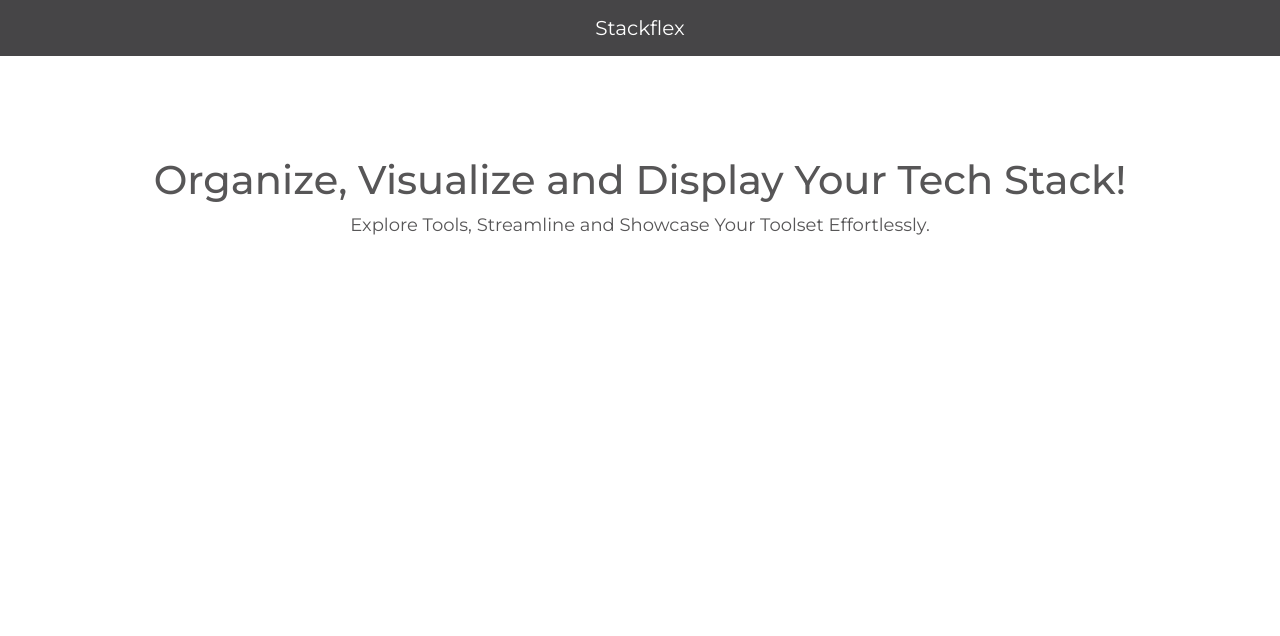
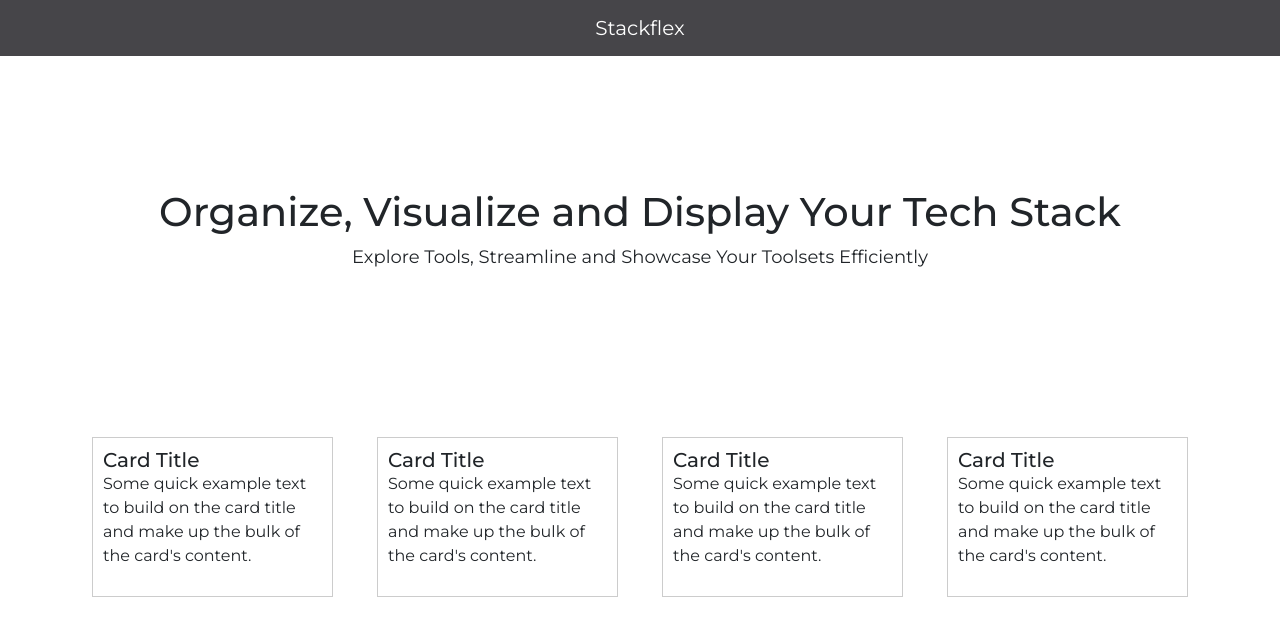
Before and after one commit to snoberyman/stack-flex, a React (Create React App) app: page / in a window 1280 px wide. Shown: the top 636 px of the page. Built offline with nearby package versions, Linux system fonts and the light colour scheme.

Commit message:
tool display boxes

```diff
--- a/src/App.css
+++ b/src/App.css
@@ -1,5 +1,6 @@
+/* brandig color */
 :root{
-    --main-color: #FF7517;
-    --secondary-color: #464547;
-    --secondary-color2: #575657;
+    --main-color: #FF7515;
+    --secondary-color: #464549;
+    --secondary-color2: #CCCCCC;
   }
--- a/src/components/Header.css
+++ b/src/components/Header.css
@@ -1,16 +1,27 @@
 @import '../App.css';
 
-.hero-h1{
-    color: var(--secondary-color2);
+/* header contianer padding  */
+.header-container{
+    padding: 5rem;
 }
 
+/* header font color */
+.hero-h1{
+    color: var(--secondary-color1);
+}
+
+/* main sub-header font */
 .hero-p{
     font-size: 18px;
-    color: var(--secondary-color2);
+    color: var(--secondary-color1);
 }
 
+/* behaviour on smaller screen */
 @media screen and (max-width: 480px) {
     .hero-p{
         font-size: 16px;
     }
+    .header-container{
+        padding: 1rem;
+    }
 }
--- a/src/components/Header.js
+++ b/src/components/Header.js
@@ -5,15 +5,16 @@ function Header() {
   return (
     <>
       <div className=" py-1">
-        <div className="container my-5 py-5">
-          <div className="row align-items-center g-5">
+        <div className="container my-5  header-container">
+          <div className="row align-items-center ">
             <div className="col-lg-12 text-center">
+              {/* main header title */}
               <h1 className="hero-h1">
-                Organize, Visualize and Display Your Tech Stack!{" "}
+                Organize, Visualize and Display Your Tech Stack{" "}
               </h1>
+              {/* main header subtitle */}
               <p className="hero-p pb-2">
-                Explore Tools, Streamline and Showcase Your Toolset
-                Effortlessly.
+                Explore Tools, Streamline and Showcase Your Toolsets Efficiently
               </p>
             </div>
           </div>
--- /dev/null
+++ b/src/components/ToolDisplay.css
@@ -0,0 +1,16 @@
+@import '../App.css';
+
+/* tool square display */
+.tool-display-card{
+    border: 1px solid var(--secondary-color2);
+    margin: 10px;
+    padding: 10px;
+    min-height: 10rem;
+}
+
+@media screen and (max-width: 480px) {
+    .tool-display-card{
+        margin: 0px;
+        min-height: 10rem;
+    }
+}
--- /dev/null
+++ b/src/components/ToolDisplay.js
@@ -0,0 +1,19 @@
+import Card from "react-bootstrap/Card";
+import "./ToolDisplay.css";
+
+function ToolDisplay() {
+  return (
+    <div className="col-12 col-md-3 mb-4">
+      <Card.Body className="tool-display-card">
+        {/* tool display tools listed */}
+        <Card.Title>Card Title</Card.Title>
+        <Card.Text>
+          Some quick example text to build on the card title and make up the
+          bulk of the card's content.
+        </Card.Text>
+      </Card.Body>
+    </div>
+  );
+}
+
+export default ToolDisplay;
--- a/src/components/Topbar.css
+++ b/src/components/Topbar.css
@@ -1,14 +1,17 @@
 @import '../App.css';
 
+/* top bar color */
 .navbar-expand   {
     background-color: var(--secondary-color);
 }
 
+/* top bat font color */
 .navbar-brand{
     color: #fff;
     margin: auto;
 }
 
+/* to bar brand hover effect */
 .navbar-brand:hover{
     color: var(--main-color);
     cursor:default;
--- /dev/null
+++ b/src/containers/Display.js
@@ -0,0 +1,19 @@
+import ToolDisplay from "../components/ToolDisplay";
+
+function Display() {
+  return (
+    <>
+      {/* main section of four tool displays container */}
+      <div className="container" style={{ width: "100%" }}>
+        <div className="row row-cols-1  row-cols-lg-4">
+          <ToolDisplay />
+          <ToolDisplay />
+          <ToolDisplay />
+          <ToolDisplay />
+        </div>
+      </div>
+    </>
+  );
+}
+
+export default Display;
--- a/src/index.css
+++ b/src/index.css
@@ -1,5 +1,6 @@
 @import url('https://fonts.googleapis.com/css2?family=Montserrat:wght@400;500;600&display=swap');
 
+/* main font */
 body {
   margin: 0;
   font-family: 'Montserrat', sans-serif;
--- a/src/pages/Home.js
+++ b/src/pages/Home.js
@@ -1,9 +1,11 @@
 import Header from "../components/Header";
+import Display from "../containers/Display";
 
 function Home() {
   return (
     <>
       <Header />
+      <Display />
     </>
   );
 }
```
